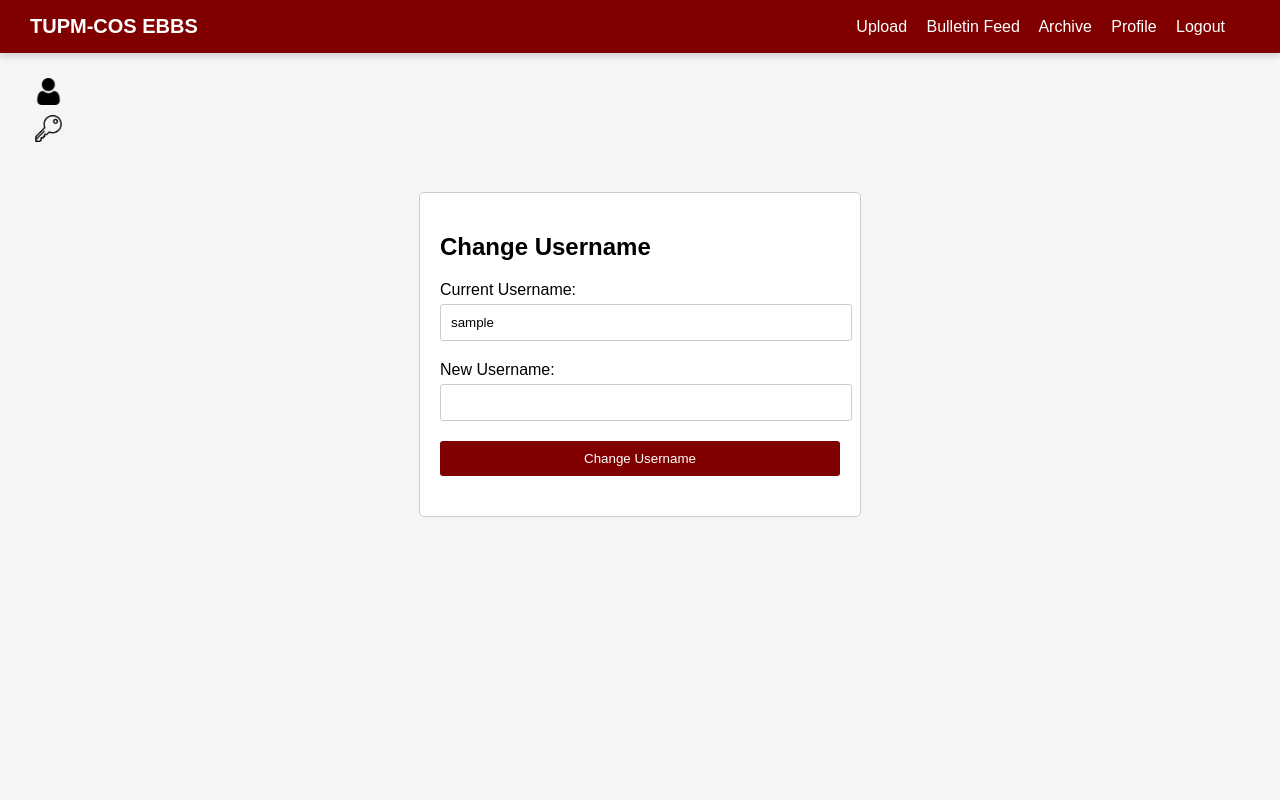
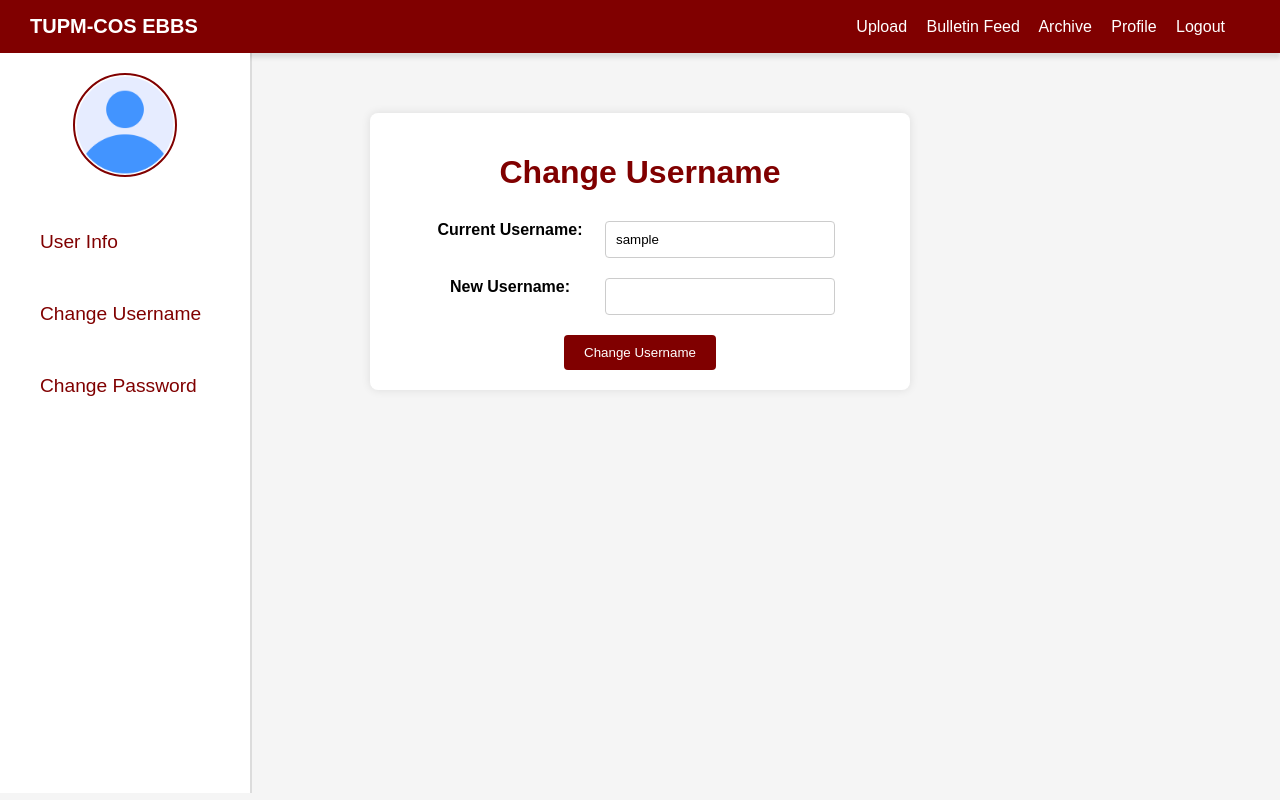
Before and after one commit to ninjgalla/E-Bulletin-Board-System, a PHP site: page /reset-password/admin_change_username.php in a window 1280 px wide. Run offline with PHP 8.4, Linux system fonts and the light colour scheme; the visitor is signed in with stand-in values (Sample User, id 1).

Commit message:
Update admin_change_username.php

```diff
--- a/admin_change_username.php
+++ b/admin_change_username.php
@@ -23,46 +23,44 @@ $username = $_SESSION['username'];
     <meta name="viewport" content="width=device-width, initial-scale=1.0">
     <title>Profile Settings</title>
     <style>
-        html, body {
-            margin: 0;
-            padding: 0;
-            font-family: Helvetica, Arial, sans-serif;
-        }
-
         /* Inherit font-family for all other elements */
         * {
             font-family: inherit;
         }
         body {
+            font-family: Arial, sans-serif;
+            background-color: #f5f5f5;
             margin: 0;
             padding: 0;
-            font-family: Arial, sans-serif;
-            background-color: #f5f5f5; /* Set background color */
         }
         .navbar {
-            background-color: #800000; /* Set navbar background color */
+            background-color: #800000;
             color: maroon;
-            padding: 15px 40px; /* Adjust padding to increase width */
+            padding: 15px 40px;
             display: flex;
             justify-content: space-between;
             align-items: center;
-            box-shadow: 0 5px 4px rgba(0, 0, 0, 0.1); /* Add shadow */
+            box-shadow: 0 5px 4px rgba(0, 0, 0, 0.1);
         }
+
         .navbar a {
             color: white;
             text-decoration: none;
             margin-right: 15px;
             position: relative;
-            transition: font-weight 0s; /* Add transition effect */
-            font-weight: normal; /* Set normal font weight */
+            transition: font-weight 0s;
+            font-weight: normal;
         }
+
         .navbar .logo {
-            font-weight: bold; /* Added bold font weight */
-            margin-left: 10px; /* Adjusted left margin */
+            font-weight: bold;
+            margin-left: 10px;
         }
+
         .navbar a:hover {
-            font-weight: bold; /* Make text bold on hover */
+            font-weight: bold;
         }
+
         .navbar a:hover::after {
             content: '';
             position: absolute;
@@ -74,82 +72,92 @@ $username = $_SESSION['username'];
         }
 
         .navbar .logo {
-            font-weight: bold; /* Added bold font weight */
-            margin-left: -10px; /* Adjusted left margin */
-            font-size: 20px; /* Increased font size */
+            font-weight: bold;
+            margin-left: -10px;
+            font-size: 20px;
         }
 
-        /* Updated CSS for file-item */
-        .file-item {
-            display: flex;
-            align-items: center;
-            padding: 10px; /* Adjust spacing */
-            margin: 10px 0; /* Adjust margin to add space between items */
-            box-shadow: 0 4px 8px rgba(0, 0, 0, 0.1); /* Add shadow */
+        .sidebar {
+            height: calc(100vh - 60px);
+            width: 250px;
+            position: fixed;
+            top: 60px;
+            left: 0;
+            background-color: white;
+            padding-top: 0;
+            box-shadow: 2px 0 rgba(0, 0, 0, 0.1);
+            z-index: 999;
+            margin-top: -7px;
         }
 
-        /* CSS for file-details */
-        .file-details {
-            flex: 1; /* Take remaining space */
-            padding-right: 20px; /* Add space between text and image */
+        .sidebar a {
+            padding: 10px;
+            text-decoration: none;
+            display: block;
+            color: maroon;
+            transition: 0.3s;
+            margin-bottom: 30px;
+            margin-left: 30px;
+            font-size: larger;
+            margin-top: 30px;
         }
 
-        /* CSS for file-media */
-        .file-media {
-            flex-shrink: 0; /* Prevent media from shrinking */
+        .sidebar a:hover {
+            font-weight: bold;
         }
 
-        /* CSS for file-media img and video */
-        .file-media img,
-        .file-media video {
-            max-width: 100%;
-            max-height: 200px;
-            border-radius: 8px; /* Add border radius */
-        }
-
-        /* Close button style */
-        .closebtn {
-            position: absolute;
-            top: 0;
-            right: 25px;
-            font-size: 36px;
-            margin-left: 50px;
+        h1 {
+            text-align: center;
+            margin-bottom: 30px;
+            color: maroon;
         }
 
         .container {
-            max-width: 400px;
-            margin: 50px auto;
+            max-width: 500px;
+            margin: 60px auto 30px;
+            background-color: #fff;
             padding: 20px;
-            border: 1px solid #ccc;
-            border-radius: 5px;
-            background-color: white; /* Set background color */
+            border-radius: 8px;
+            box-shadow: 0 0 10px rgba(0, 0, 0, 0.1);
         }
 
         .form-group {
-            margin-bottom: 20px;
+            display: grid;
+            grid-template-columns: 1fr 1fr;
+            grid-gap: 20px;
+            justify-items: center;
         }
 
         label {
-            display: block;
-            margin-bottom: 5px;
+            font-weight: bold;
+
+        }
+        h1 {
+            text-align: center;
+            margin-bottom: 30px;
+            color: maroon;
         }
 
         input[type="text"],
         input[type="password"] {
-            width: calc(100% - 10px); /* Adjusted to leave space on the right */
+            width: calc(100% - 10px);
             padding: 10px;
             border: 1px solid #ccc;
-            border-radius: 3px;
+            border-radius: 4px;
+            box-sizing: border-box;
+            margin-right: 100px;
         }
 
         input[type="submit"] {
+            width: auto;
+            padding: 10px 20px;
             background-color: maroon;
             color: #fff;
-            padding: 10px 20px;
             border: none;
-            border-radius: 3px;
+            border-radius: 4px;
             cursor: pointer;
-            width: 100%;
+            transition: background-color 0.3s;
+            grid-column: span 2;
         }
 
         input[type="submit"]:hover {
@@ -169,34 +177,40 @@ $username = $_SESSION['username'];
             color: green;
         }
 
-        /* Additional styling for icons */
-        .user-icon,
-        .key-icon {
-            width: 27px; /* Adjust the size of the icon */
-            margin-right: 5px; /* Adjust the spacing between the icon and text */
-            cursor: pointer; /* Add cursor pointer to indicate clickability */
+        .profile-picture {
+            text-align: center;
+            margin-bottom: 20px;
+            padding-top: 20px;
         }
 
-        .user-icon {
-            margin-bottom: 10px; /* Add margin-bottom for space between icons */
+        .profile-img {
+            width: 100px;
+            height: 100px;
+            border-radius: 50%;
+            object-fit: cover;
+            margin-bottom: 10px;
+            border: 2px solid maroon;
         }
 
-        .navbar-icons {
-            display: flex;
-            align-items: center;
-            margin-left: 35px;
-            margin-top: 25px; /* Add margin-top for space */
+        input[type="file"] {
+            display: none;
         }
 
-        .navbar-icons-container {
-            display: flex;
-            align-items: center;
-            flex-direction: column; /* Align icons vertically */
+        .profile-picture label {
+            cursor: pointer;
+            background-color: maroon;
+            color: white;
+            padding: 5px 10px;
+            border-radius: 4px;
+            transition: background-color 0.3s;
         }
 
-        .navbar-icons-container a {
-            text-decoration: none; /* Remove underline from profile link */
-            color: black; /* Change text color of profile link */
+        .profile-picture label:hover {
+            background-color: #800000;
+        }
+
+        .empty-profile {
+            background-color: red;
         }
 
     </style>
@@ -215,20 +229,22 @@ $username = $_SESSION['username'];
             <a href="logout.php">Logout</a>
         </div>
 </div>
+<div class="sidebar">
+    <div class="profile-picture">
+        <img src="user.png" alt="User Profile Picture" class="profile-img" id="profile-picture">
+        <input type="file" id="profile-image-upload" accept="image/*">
 
-<!-- Icons below the navbar -->
-<div class="navbar-icons">
-        <div class="navbar-icons-container">
-            <!-- User icon -->
-            <img class="user-icon" src="user_Icon.png" alt="User Icon" onclick="location.href='admin_profile_settings.php';">
-            <!-- Key icon -->
-            <img class="key-icon" src="key_icon.png" alt="Key Icon" onclick="location.href='admin_change_password.php';">
     </div>
+
+    <a href="admin_profile_settings.php">User Info</a>
+    <a href="admin_change_username.php">Change Username</a>
+    <a href="admin_change_password.php">Change Password</a>
 </div>
+
 
     <!-- Change Username form -->
 <div class="container">
-        <h2>Change Username</h2>
+    <h1>Change Username</h1>
     <?php if (!empty($_GET['message'])): ?>
         <?php $message = htmlspecialchars($_GET['message']); ?>
         <div class="message <?php echo ($username_change_successful ? 'success-message' : 'error-message'); ?>"><?php echo $message; ?></div>
@@ -237,6 +253,8 @@ $username = $_SESSION['username'];
         <div class="form-group">
             <label for="current_username">Current Username:</label>
             <input type="text" name="current_username" id="current_username" value="<?php echo htmlspecialchars($username); ?>" readonly>
+            <!-- Empty placeholder element to ensure consistent grid gap -->
+            <div></div>
         </div>
         <div class="form-group">
             <label for="new_username">New Username:</label>
@@ -244,12 +262,15 @@ $username = $_SESSION['username'];
             <?php if (!empty($new_username_err)): ?>
                 <span class="error-message"><?php echo $new_username_err; ?></span>
             <?php endif; ?>
+            <!-- Empty placeholder element to ensure consistent grid gap -->
+            <div></div>
         </div>
         <div class="form-group">
             <input type="submit" value="Change Username">
         </div>
     </form>
 </div>
+
 
 
     <script>
```
Lines whose indentation alone changed are shown as unchanged.
